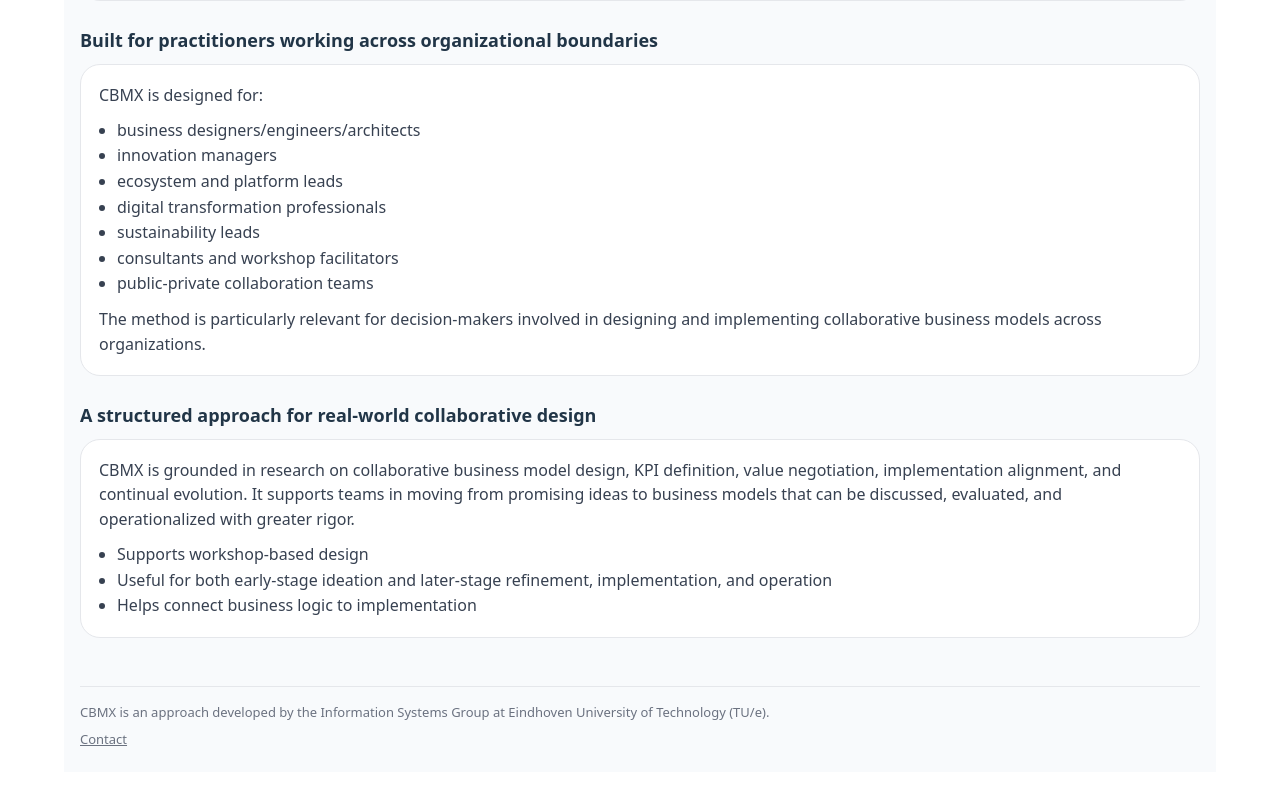
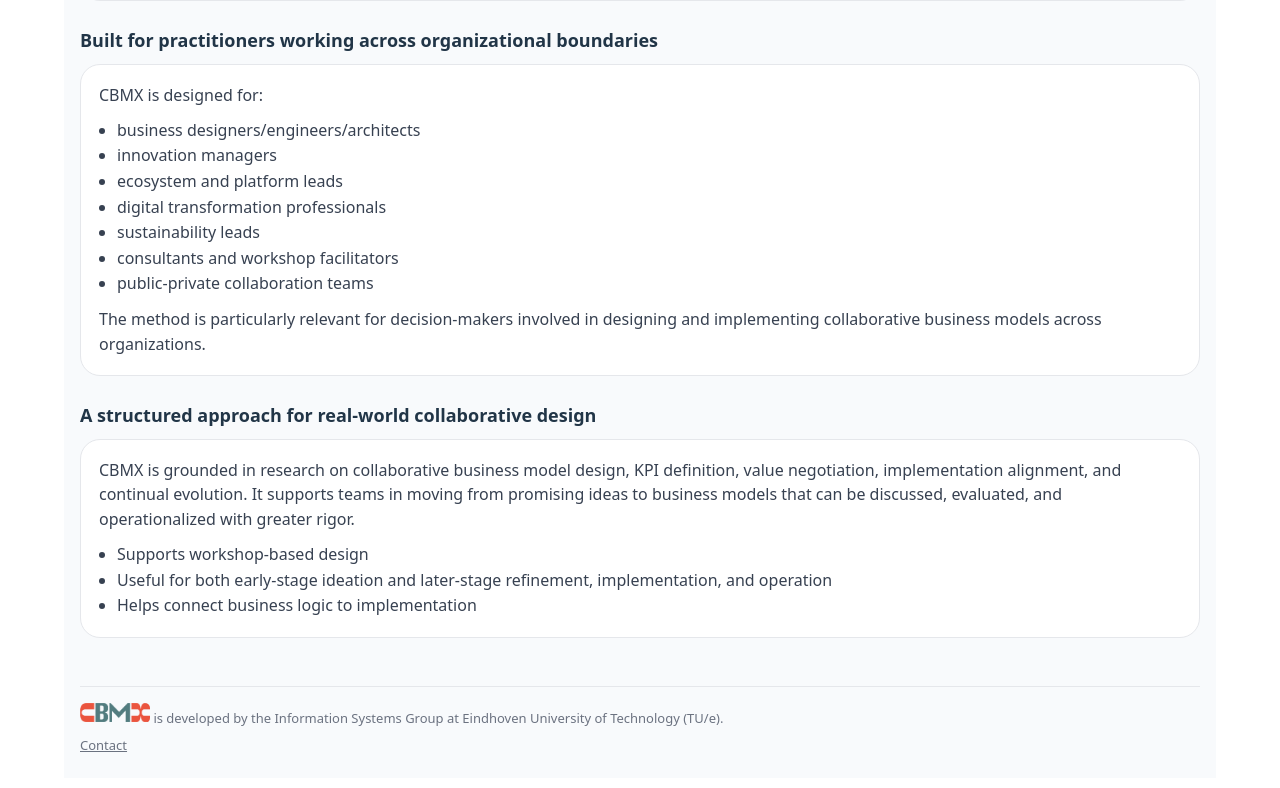
Before and after one commit to bbkaya/cbmx, a React (Vite) app: page /#/ in a window 1280 px wide. Shown: the part 3077-3865 px from the top of the page. Built offline with nearby package versions, Linux system fonts and the light colour scheme; no server answers.

Commit message:
Update SiteShell.tsx

```diff
--- a/src/layouts/SiteShell.tsx
+++ b/src/layouts/SiteShell.tsx
@@ -108,7 +108,7 @@ export default function SiteShell({ children }: SiteShellProps) {
             <img
               src={`${import.meta.env.BASE_URL}images/CBMX-logo.png`}
               alt="CBMX logo"
-              style={{ width: 80, height: 28, borderRadius: 6, objectFit: "contain" }}
+              style={{ width: 75, height: 28, borderRadius: 6, objectFit: "contain" }}
               onError={(e) => {
                 (e.currentTarget as HTMLImageElement).style.display = "none";
               }}
@@ -220,10 +220,31 @@ export default function SiteShell({ children }: SiteShellProps) {
       >
         <div style={{ borderTop: "1px solid #e5e7eb", paddingTop: 16 }}>
           <div style={{ marginBottom: 8 }}>
-            CBMX is an approach developed by the Information Systems Group at Eindhoven University of Technology (TU/e).
+
+
+          <Link
+            to="/"
+            style={{
+              display: "inline-flex",
+              alignItems: "center",
+              gap: 10,
+              textDecoration: "none",
+              color: "inherit",
+              whiteSpace: "nowrap",
+            }}
+          >
+            <img
+              src={`${import.meta.env.BASE_URL}images/CBMX-logo.png`}
+              alt="CBMX logo"
+              style={{ width: 70, height: 20, borderRadius: 5, objectFit: "contain" }}
+              onError={(e) => {
+                (e.currentTarget as HTMLImageElement).style.display = "none";
+              }}
+            />
+          </Link>    is developed by the Information Systems Group at Eindhoven University of Technology (TU/e).
           </div>
 
-          <div style={{ display: "flex", gap: 12, flexWrap: "wrap" }}>
+          <div style={{ display: "flex", gap: 10, flexWrap: "wrap" }}>
             <button
               type="button"
               onClick={() => {
```
